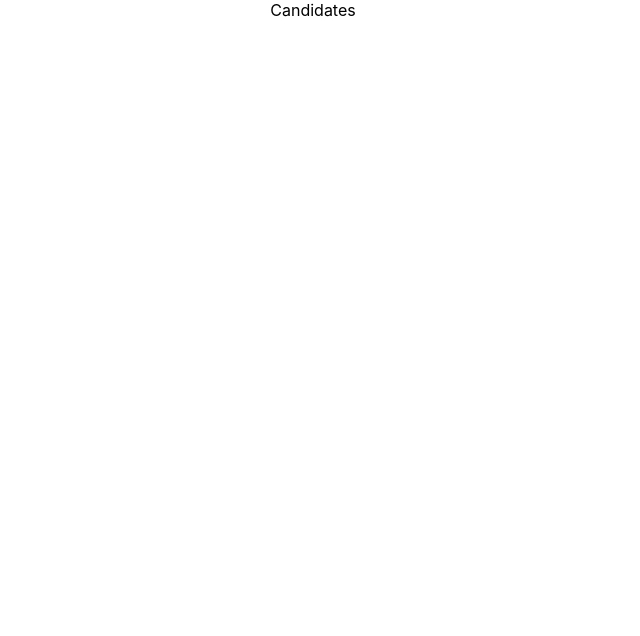
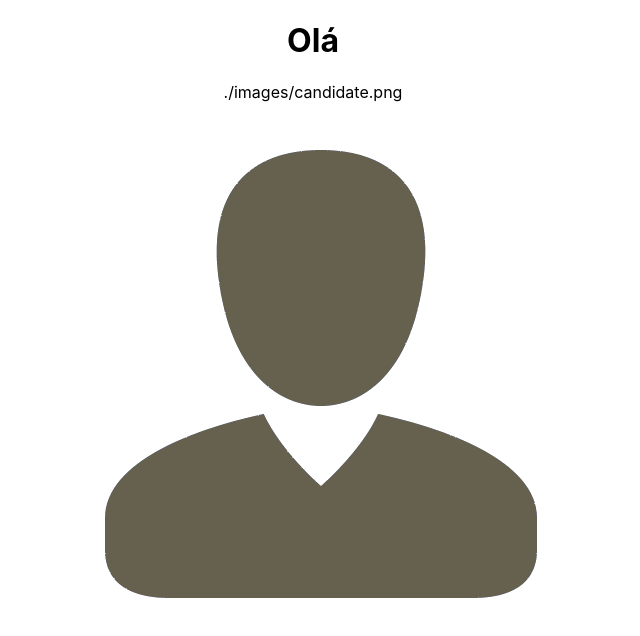
Before and after one commit to vitorschmidt/Getsight, a React (Create React App) app: page /candidates in a window 1280 px wide. Shown: the top 636 px of the page, without its empty margins (327-967 px from the left). Built offline with nearby package versions, Linux system fonts and the light colour scheme.

Commit message:
feat: criando base dos candidatos

```diff
--- a/src/Components/Button/index.jsx
+++ b/src/Components/Button/index.jsx
@@ -21,4 +21,4 @@ const Button = ({
     </Container>
   );
 };
-export { Button };
+export default Button;
--- /dev/null
+++ b/src/Components/Candidates/CardCandidates/index.jsx
@@ -0,0 +1,5 @@
+const CardCandidates = () => {
+  return <div>Candidato PPP</div>;
+};
+
+export default CardCandidates;
--- a/src/Pages/Candidates/index.jsx
+++ b/src/Pages/Candidates/index.jsx
@@ -1,5 +1,25 @@
+import { useContext } from "react";
+import { CandidatesContext } from "../../Providers/Candidates";
+
 const Candidates = () => {
-  return <div>Candidates</div>;
+  const { candidates } = useContext(CandidatesContext);
+
+  return (
+    <>
+      <header>
+        {/* {Logo} */}
+        {/* Pesquisar */}
+        {/* Botão Categoria */}
+        {/* Botão Login */}
+      </header>
+      <main>
+        {/* Lista de Candidatos */}
+        <h1>Olá</h1>
+        <p>{candidates[1].img}</p>
+        <img src={candidates[1].img} alt="" />
+      </main>
+    </>
+  );
 };
 
 export default Candidates;
--- /dev/null
+++ b/src/Providers/Candidates/index.js
@@ -0,0 +1,68 @@
+import { createContext, useState } from "react";
+
+export const CandidatesContext = createContext([]);
+
+export const CandidatesProvider = ({ children }) => {
+  const [candidates] = useState([
+    {
+      id: 1,
+      name: "Pedro Paulo",
+      cargo: "Deputador Estadual",
+      img: "./images/candidate.png",
+      numero: "65487",
+      partido: "PPP",
+      categoria: "Educação",
+    },
+    {
+      id: 2,
+      name: "Pedro Paulo",
+      cargo: "Deputador Estadual",
+      img: "./images/candidate.png",
+      numero: "65487",
+      partido: "PPP",
+      categoria: "Educação",
+    },
+    {
+      id: 3,
+      name: "Pedro Paulo",
+      cargo: "Deputador Estadual",
+      img: "./images/candidate.png",
+      numero: "65487",
+      partido: "PPP",
+      categoria: "Educação",
+    },
+    {
+      id: 4,
+      name: "Pedro Paulo",
+      cargo: "Deputador Estadual",
+      img: "./images/candidate.png",
+      numero: "65487",
+      partido: "PPP",
+      categoria: "Educação",
+    },
+    {
+      id: 5,
+      name: "Pedro Paulo",
+      cargo: "Deputador Estadual",
+      img: "./images/candidate.png",
+      numero: "65487",
+      partido: "PPP",
+      categoria: "Educação",
+    },
+    {
+      id: 6,
+      name: "Pedro Paulo",
+      cargo: "Deputador Estadual",
+      img: "./images/candidate.png",
+      numero: "65487",
+      partido: "PPP",
+      categoria: "Educação",
+    },
+  ]);
+
+  return (
+      <CandidatesContext.Provider value={{candidates}}>
+          {children}
+      </CandidatesContext.Provider>
+  )
+};
--- a/src/Providers/index.js
+++ b/src/Providers/index.js
@@ -1,3 +1,7 @@
-const Providers = ({ children }) => {};
+import { CandidatesProvider } from "./Candidates";
+
+const Providers = ({ children }) => {
+  return <CandidatesProvider>{children}</CandidatesProvider>;
+};
 
 export default Providers;
--- a/src/index.js
+++ b/src/index.js
@@ -3,12 +3,15 @@ import ReactDOM from "react-dom/client";
 import "./index.css";
 import App from "./App";
 import { BrowserRouter } from "react-router-dom";
+import Providers from "./Providers";
 
 const root = ReactDOM.createRoot(document.getElementById("root"));
 root.render(
   <React.StrictMode>
     <BrowserRouter>
-      <App />
+      <Providers>
+        <App />
+      </Providers>
     </BrowserRouter>
   </React.StrictMode>
 );
```
Also changed, not shown: public/images/candidate.png (added).
